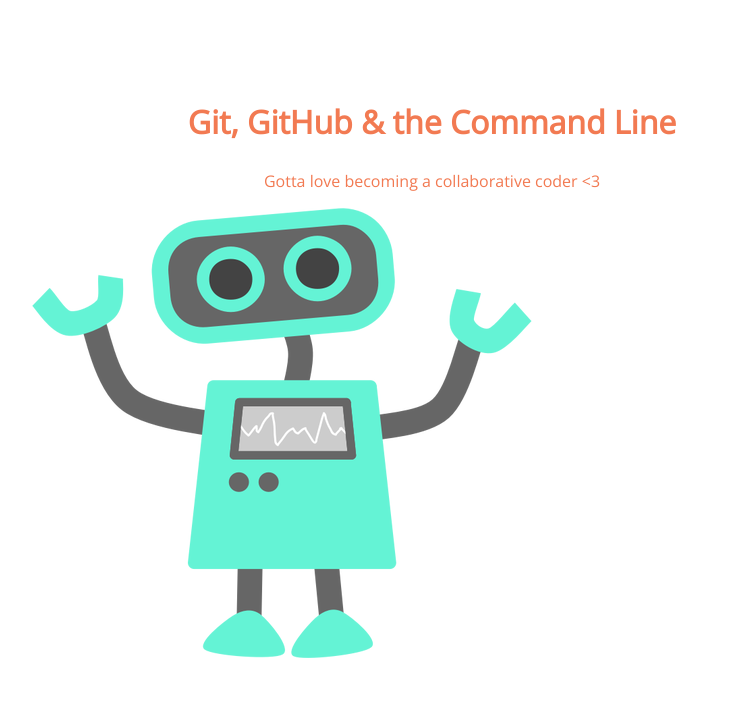
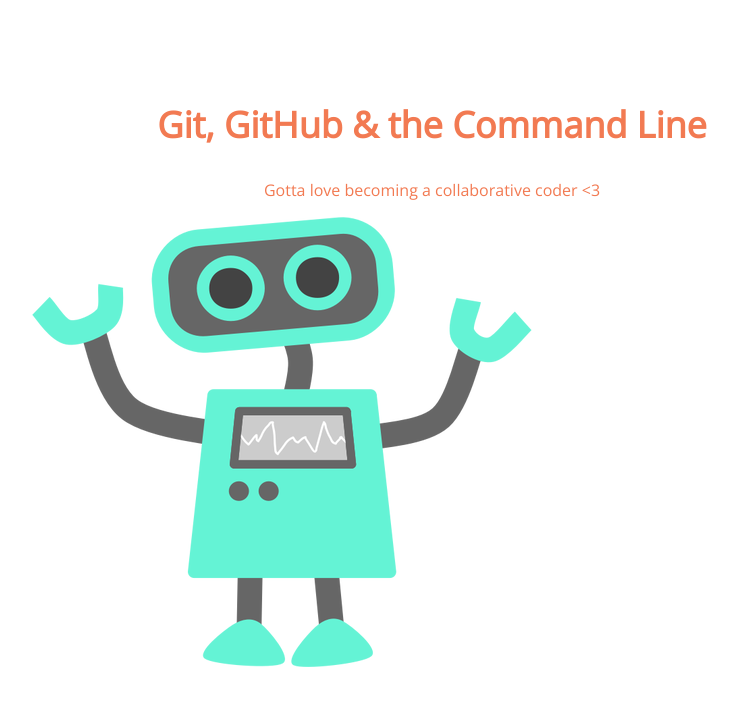
Before and after one commit to MartaAnthony/105-project, a plain HTML site: page index.html in a window 1280 px wide. Shown: the whole page, without its empty margins (208-946 px from the left). Drawn offline with nearby package versions, Linux system fonts and the light colour scheme.

Commit message:
font size change

```diff
--- a/css/style.css
+++ b/css/style.css
@@ -8,7 +8,7 @@ section p {
 	color: #f27a52;
 }
 section h1 {
-	font: 32px 'Open Sans';
+	font: 36px 'Open Sans';
 	font-weight: bold;
 }
 section p {
```
